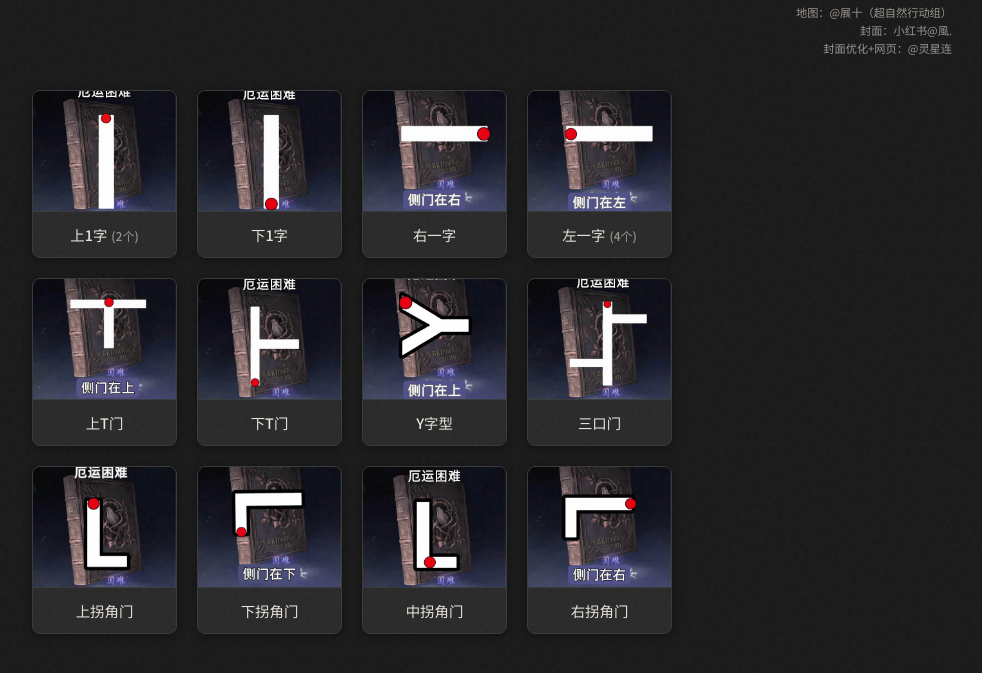
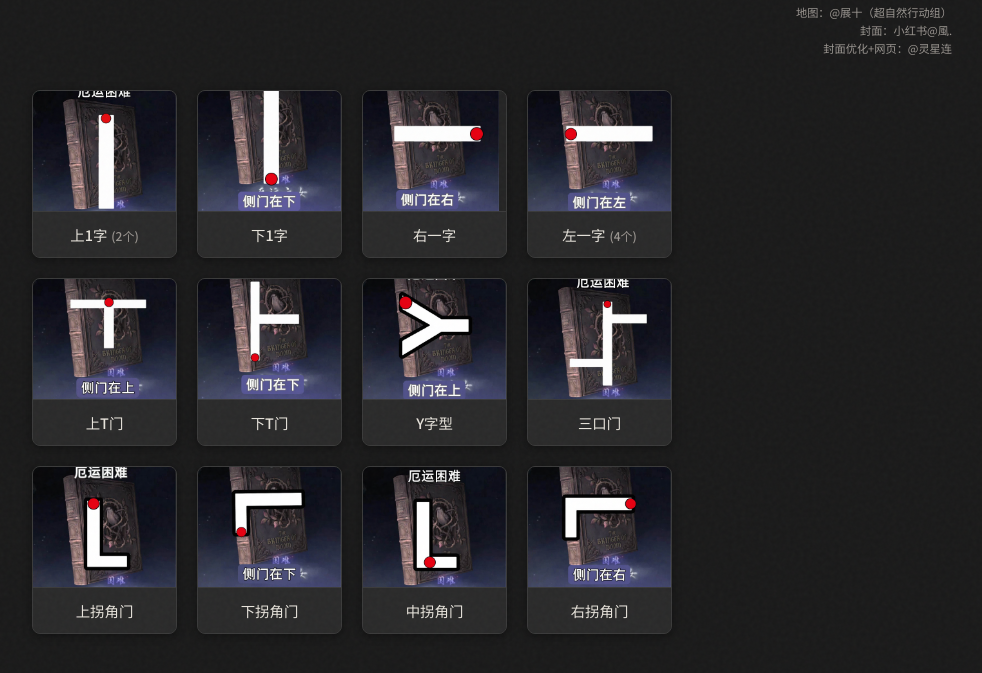
Before and after one commit to Kayth13/jiaye-map, a plain HTML site: page index.html in a window 1280 px wide. Shown: the part 81-754 px from the top of the page, without its empty margins (288-1270 px from the left). Drawn offline with Linux system fonts and the light colour scheme; a web font is replaced by a local one.

Commit message:
Add files via upload

```diff
--- a/index.html
+++ b/index.html
@@ -157,6 +157,14 @@
 
         .cover-image-wrapper img.shift-down {
             margin-top: calc(-30% + 20px);
+        }
+
+        .cover-image-wrapper img.shift-up {
+            margin-top: calc(-30% - 5px);
+        }
+
+        .cover-image-wrapper img.shift-left {
+            margin-left: -7px;
         }
 
         .cover-name {
@@ -389,7 +397,9 @@
         { name: '右拐角门', maps: ['地图.jpg'] }
     ];
 
-    const shiftDownFolders = ['三口门', '上1字', '下1字', '上拐角门', '中拐角门', '下T门'];
+    const shiftDownFolders = ['三口门', '上1字', '上拐角门', '中拐角门'];
+    const shiftUpFolders = ['下T门', '下1字'];
+    const shiftLeftFolders = ['右一字'];
 
     function buildCoverPage() {
         const grid = document.getElementById('coverGrid');
@@ -403,10 +413,12 @@
 
             const imgPath = `images/${folder.name}/封面.jpg`;
             const isShiftDown = shiftDownFolders.includes(folder.name);
+            const isShiftUp = shiftUpFolders.includes(folder.name);
+            const isShiftLeft = shiftLeftFolders.includes(folder.name);
 
             card.innerHTML = `
                 <div class="cover-image-wrapper">
-                    <img src="${imgPath}" alt="${folder.name}" ${isShiftDown ? 'class="shift-down"' : ''} onerror="this.style.display='none'">
+                    <img src="${imgPath}" alt="${folder.name}" class="${isShiftDown ? 'shift-down' : isShiftUp ? 'shift-up' : isShiftLeft ? 'shift-left' : ''}" onerror="this.style.display='none'">
                 </div>
                 <div class="cover-name">${folder.name}${folder.maps.length > 1 ? `<span style="font-size:0.75rem;color:var(--text-secondary);margin-left:4px">(${folder.maps.length}个)</span>` : ''}</div>
             `;
```
